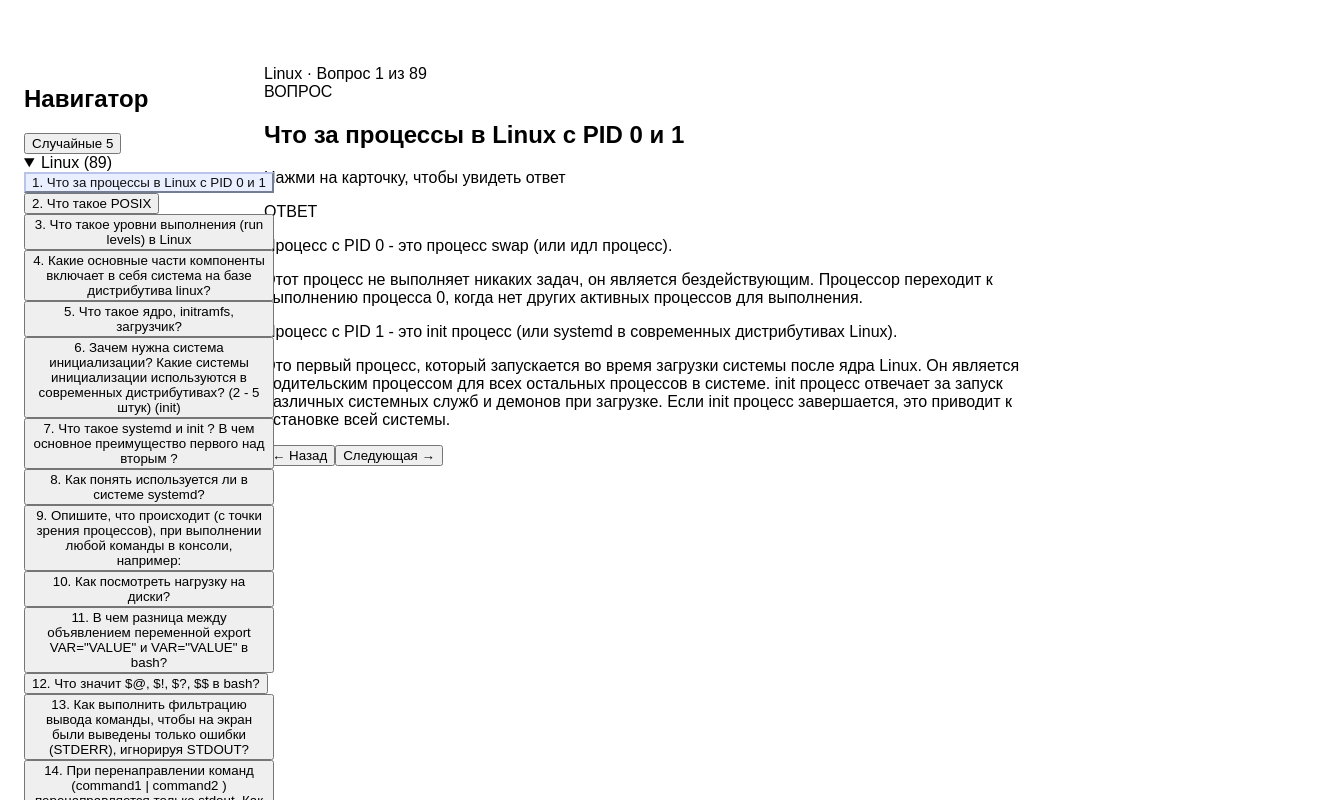
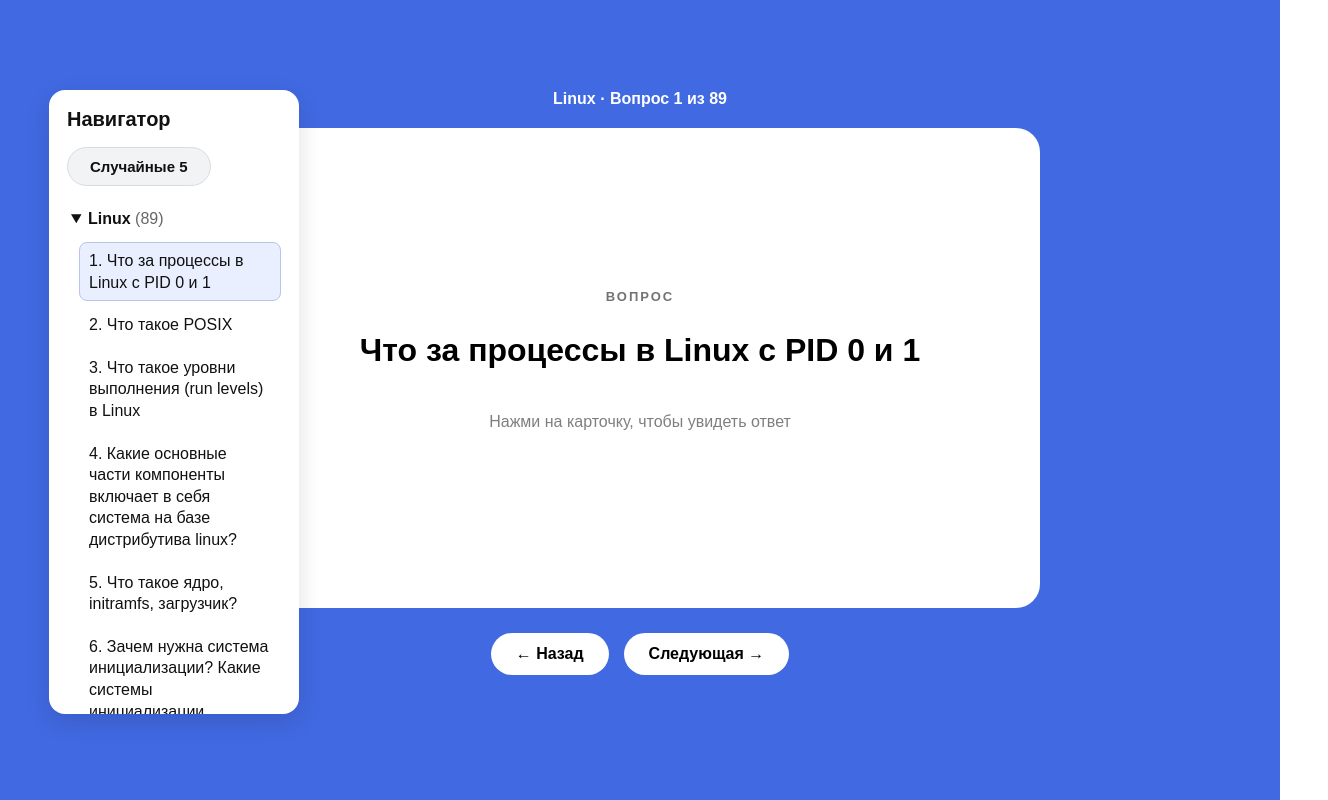
Before and after one commit to netsakh/devops-interview-flash-cards, a React (Vite) app: page / in a window 1280 px wide. Shown: the top 800 px of the page, 1328 px wide, since content can reach past the window. Built offline with nearby package versions, Linux system fonts and the light colour scheme.

Commit message:
Update App.css

```diff
--- a/src/App.css
+++ b/src/App.css
@@ -1,3 +1,453 @@
+* {
+  box-sizing: border-box;
+}
+
+body {
+  margin: 0;
+}
+
+.app {
+  min-height: 100vh;
+  background: #4169e1;
+  color: black;
+  padding: 25px;
+}
+
+.content {
+  display: flex;
+  justify-content: center;
+  padding-top: 65px;
+}
+
+.flash-section {
+  width: 100%;
+  max-width: 800px;
+}
+
+.section-navigation {
+  display: flex;
+  justify-content: center;
+  flex-wrap: wrap;
+  gap: 10px;
+  margin-bottom: 18px;
+}
+
+.section-button,
+.mode-button {
+  border: none;
+  border-radius: 999px;
+  background: white;
+  color: black;
+  padding: 10px 22px;
+  font-size: 15px;
+  font-weight: 700;
+  cursor: pointer;
+  transition: transform 0.2s ease, background 0.2s ease;
+}
+
+.section-button:hover,
+.mode-button:hover {
+  transform: translateY(-2px);
+}
+
+.section-button.active,
+.mode-button.active {
+  background: #dfe7ff;
+}
+
+.mode-navigation {
+  display: flex;
+  justify-content: center;
+  gap: 10px;
+  margin-bottom: 20px;
+}
+
+.mode-button {
+  padding: 8px 18px;
+  font-size: 14px;
+}
+
+.counter {
+  text-align: center;
+  color: white;
+  font-size: 16px;
+  font-weight: 600;
+  margin-bottom: 20px;
+}
+
+.flash-card {
+  width: 100%;
+  height: 480px;
+  perspective: 1500px;
+  cursor: pointer;
+}
+
+.flash-card-inner {
+  position: relative;
+  width: 100%;
+  height: 100%;
+  transition: transform 0.7s ease;
+  transform-style: preserve-3d;
+}
+
+.flash-card.flipped .flash-card-inner {
+  transform: rotateY(180deg);
+}
+
+.flash-card-front,
+.flash-card-back {
+  position: absolute;
+  width: 100%;
+  height: 100%;
+  background: white;
+  border-radius: 24px;
+  backface-visibility: hidden;
+  -webkit-backface-visibility: hidden;
+}
+
+.flash-card-front {
+  display: flex;
+  flex-direction: column;
+  align-items: center;
+  justify-content: center;
+  padding: 50px;
+  text-align: center;
+}
+
+.flash-card-front h1 {
+  max-width: 650px;
+  margin: 0;
+  font-size: 32px;
+  line-height: 1.35;
+}
+
+.flash-card-back {
+  transform: rotateY(180deg);
+  padding: 30px;
+  overflow-y: auto;
+}
+
+.card-title {
+  display: block;
+  font-size: 13px;
+  font-weight: 800;
+  letter-spacing: 2px;
+  margin-bottom: 25px;
+  opacity: 0.55;
+}
+
+.click-text {
+  margin-top: 40px;
+  opacity: 0.5;
+}
+
+.answer-content {
+  font-size: 16px;
+  line-height: 1.55;
+}
+
+.answer-content p {
+  margin: 12px 0;
+}
+
+.answer-content ul {
+  padding-left: 22px;
+}
+
+.answer-content li {
+  margin-bottom: 10px;
+}
+
+.answer-content pre {
+  background: #f0f0f0;
+  padding: 14px;
+  border-radius: 10px;
+  overflow-x: auto;
+}
+
+.answer-content code {
+  font-family: Consolas, monospace;
+}
+
+.answer-content pre code {
+  font-size: 14px;
+}
+
+.answer-content hr {
+  border: none;
+  border-top: 1px solid #ddd;
+  margin: 20px 0;
+}
+
+.flash-controls {
+  display: flex;
+  justify-content: center;
+  gap: 15px;
+  margin-top: 25px;
+}
+
+.flash-controls button {
+  border: none;
+  border-radius: 999px;
+  background: white;
+  color: black;
+  padding: 12px 25px;
+  font-size: 16px;
+  font-weight: 600;
+  cursor: pointer;
+  transition: transform 0.2s ease, opacity 0.2s ease;
+}
+
+.flash-controls button:hover:not(:disabled) {
+  transform: translateY(-2px);
+}
+
+.flash-controls button:disabled {
+  opacity: 0.45;
+  cursor: not-allowed;
+}
+
+/* ===== QUIZ ===== */
+
+.quiz-card {
+  width: 100%;
+  min-height: 480px;
+  background: white;
+  border-radius: 24px;
+  padding: 38px 45px;
+  display: flex;
+  flex-direction: column;
+}
+
+.quiz-card h1 {
+  margin: 0 0 30px;
+  font-size: 30px;
+  line-height: 1.35;
+}
+
+.quiz-options {
+  display: flex;
+  flex-direction: column;
+  gap: 12px;
+  margin-top: auto;
+  margin-bottom: auto;
+}
+
+.quiz-option {
+  width: 100%;
+  border: 2px solid #e3e3e3;
+  border-radius: 14px;
+  background: #fafafa;
+  color: #111;
+  padding: 16px 18px;
+  display: flex;
+  align-items: center;
+  gap: 14px;
+  text-align: left;
+  font-size: 16px;
+  font-weight: 600;
+  cursor: pointer;
+  transition: 0.2s ease;
+}
+
+.quiz-option:hover:not(:disabled) {
+  border-color: #4169e1;
+  transform: translateY(-1px);
+}
+
+.quiz-option:disabled {
+  cursor: default;
+}
+
+.option-number {
+  min-width: 32px;
+  height: 32px;
+  border-radius: 50%;
+  background: #e8e8e8;
+  display: flex;
+  align-items: center;
+  justify-content: center;
+  font-weight: 800;
+}
+
+.quiz-option.correct {
+  background: #d9f7df;
+  border-color: #27ae60;
+}
+
+.quiz-option.correct .option-number {
+  background: #27ae60;
+  color: white;
+}
+
+.quiz-option.wrong {
+  background: #ffdede;
+  border-color: #e74c3c;
+}
+
+.quiz-option.wrong .option-number {
+  background: #e74c3c;
+  color: white;
+}
+
+.quiz-result {
+  margin-top: 20px;
+  padding: 14px 16px;
+  border-radius: 12px;
+  font-weight: 700;
+  line-height: 1.4;
+}
+
+.correct-result {
+  background: #d9f7df;
+  color: #176b36;
+}
+
+.wrong-result {
+  background: #ffdede;
+  color: #a4261b;
+}
+
+@media (max-width: 600px) {
+  .app {
+    padding: 15px;
+  }
+
+  .content {
+    padding-top: 40px;
+  }
+
+  .section-navigation {
+    gap: 8px;
+  }
+
+  .section-button {
+    padding: 9px 16px;
+    font-size: 14px;
+  }
+
+  .mode-navigation {
+    margin-bottom: 16px;
+  }
+
+  .flash-card {
+    height: 520px;
+  }
+
+  .flash-card-front {
+    padding: 30px;
+  }
+
+  .flash-card-front h1 {
+    font-size: 24px;
+  }
+
+  .flash-card-back {
+    padding: 20px;
+  }
+
+  .flash-controls button {
+    padding: 11px 18px;
+  }
+
+  .quiz-card {
+    min-height: 520px;
+    padding: 25px 20px;
+  }
+
+  .quiz-card h1 {
+    font-size: 24px;
+    margin-bottom: 22px;
+  }
+
+  .quiz-option {
+    padding: 14px;
+    font-size: 15px;
+  }
+}
+
+/* ===== FLASHCARD NAVIGATOR LAYOUT ===== */
+.content {
+  width: 100%;
+  padding: 65px 24px 40px;
+}
+
+.flash-section {
+  width: 100%;
+  max-width: 1400px;
+  margin: 0 auto;
+}
+
+.study-layout {
+  display: grid;
+  grid-template-columns: 250px minmax(0, 800px) 250px;
+  align-items: start;
+  justify-content: center;
+  gap: 28px;
+  width: 100%;
+  margin: 0 auto;
+}
+
+.navigator {
+  grid-column: 1;
+  width: 100%;
+  max-height: 75vh;
+  overflow-y: auto;
+  padding: 18px;
+  border-radius: 16px;
+  background: #fff;
+  color: #111;
+  text-align: left;
+  box-shadow: 0 8px 24px rgba(0, 0, 0, 0.12);
+}
+
+.navigator h2 {
+  margin: 0 0 16px;
+  color: #111;
+  font-size: 20px;
+}
+
+.navigator-random-button {
+  margin-bottom: 16px;
+  background: #f1f3f5;
+  color: #111;
+  border: 1px solid #d8dce2;
+}
+
+.navigator-section {
+  margin-bottom: 12px;
+  color: #111;
+}
+
+.navigator-section summary {
+  padding: 8px 4px;
+  color: #111;
+  font-weight: 700;
+  cursor: pointer;
+}
+
+.navigator-count {
+  color: #666;
+  font-weight: 400;
+}
+
+.navigator-questions {
+  display: flex;
+  flex-direction: column;
+  gap: 5px;
+  padding: 6px 0 6px 12px;
+}
+
+.navigator-question {
+  width: 100%;
+  padding: 7px 9px;
+  border: 1px solid transparent;
+  border-radius: 8px;
+  background: #fff;
+  color: #111;
+  font-family: inherit;
+  font-size: inherit;
+  font-weight: inherit;
   line-height: 1.35;
   text-align: left;
   white-space: normal;
```
